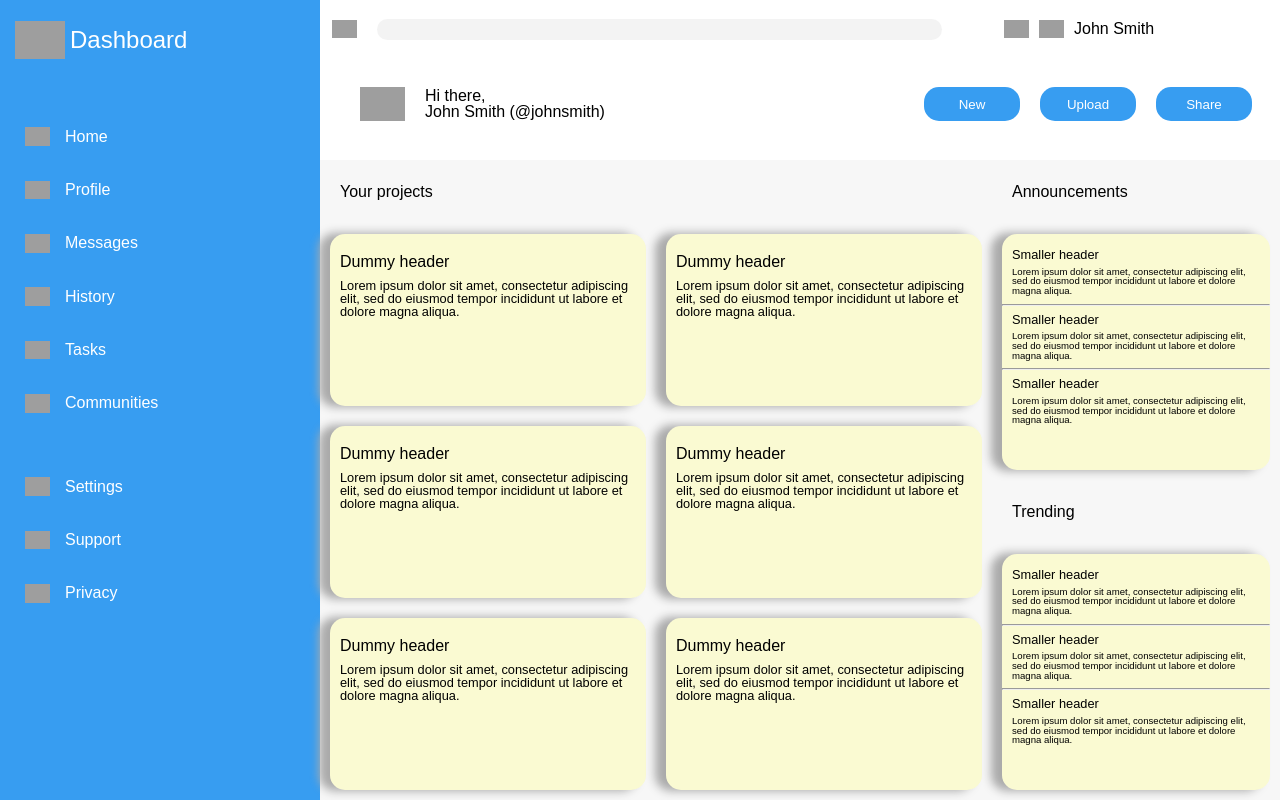
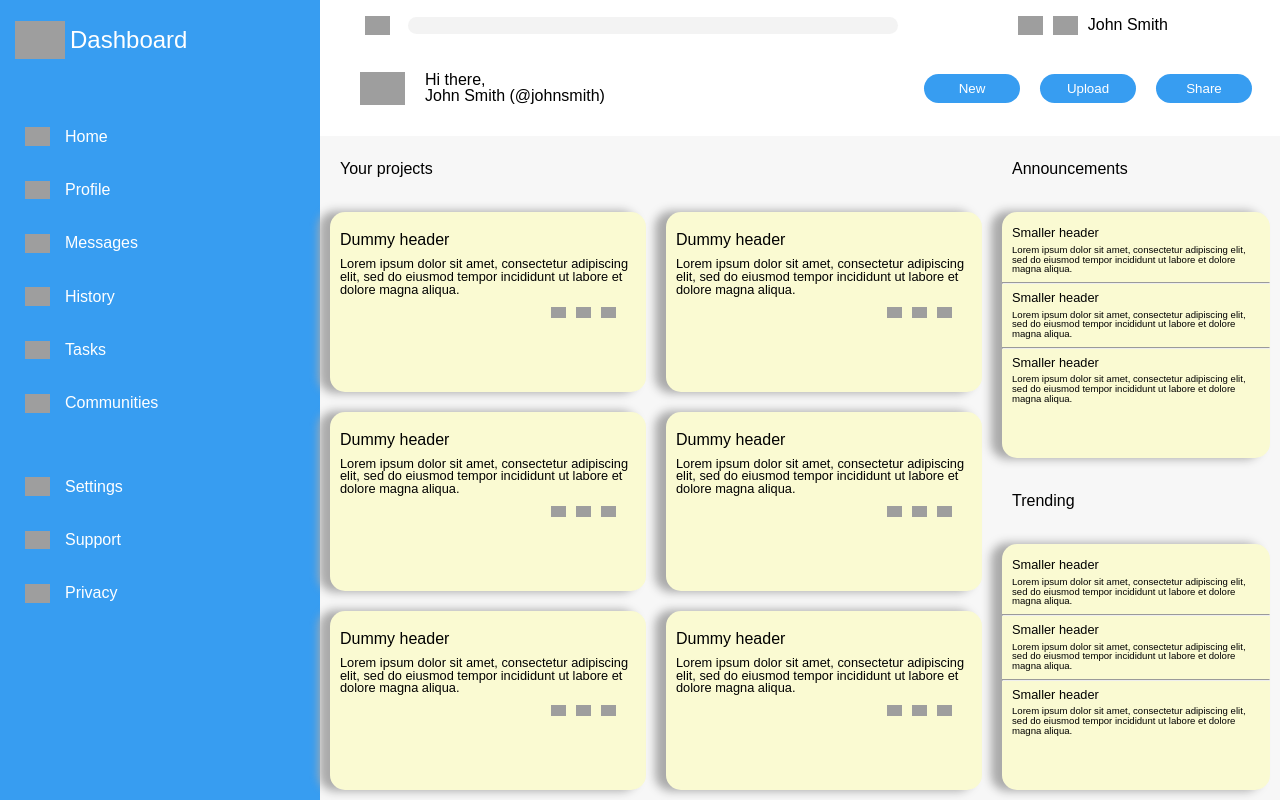
Before and after one commit to vsagrista/Admin-Dashboard, a plain HTML site: page index.html in a window 1280 px wide. Drawn offline with Linux system fonts and the light colour scheme; grey boxes are pictures that could not be loaded.

Commit message:
assignment ready

```diff
--- a/index.html
+++ b/index.html
@@ -84,7 +84,11 @@
                                 <h5>Dummy header</h5>
                                 <p>Lorem ipsum dolor sit amet, consectetur adipiscing elit, sed do eiusmod tempor incididunt ut labore et dolore magna aliqua.</p>
                             </div>
-                            <div class="incons-area-box"></div>
+                            <div class="incons-area-box">
+                                <img src="https://cdn-icons-png.flaticon.com/512/753/753263.png" alt="notifications icon">
+                                <img src="https://cdn-icons-png.flaticon.com/512/8299/8299572.png" alt="notifications icon">
+                                <img src="https://cdn-icons-png.flaticon.com/512/929/929468.png" alt="notifications icon">
+                            </div>
                         </div>
                     </div>
                     <div class="project-detail">
@@ -93,7 +97,11 @@
                                 <h5>Dummy header</h5>
                                 <p>Lorem ipsum dolor sit amet, consectetur adipiscing elit, sed do eiusmod tempor incididunt ut labore et dolore magna aliqua.</p>
                             </div>
-                            <div class="incons-area-box"></div>
+                            <div class="incons-area-box">
+                                <img src="https://cdn-icons-png.flaticon.com/512/753/753263.png" alt="notifications icon">
+                                <img src="https://cdn-icons-png.flaticon.com/512/8299/8299572.png" alt="notifications icon">
+                                <img src="https://cdn-icons-png.flaticon.com/512/929/929468.png" alt="notifications icon">
+                            </div>
                         </div>
                     </div>
                     <div class="project-detail">
@@ -102,7 +110,11 @@
                                 <h5>Dummy header</h5>
                                 <p>Lorem ipsum dolor sit amet, consectetur adipiscing elit, sed do eiusmod tempor incididunt ut labore et dolore magna aliqua.</p>
                             </div>
-                            <div class="incons-area-box"></div>
+                            <div class="incons-area-box">
+                                <img src="https://cdn-icons-png.flaticon.com/512/753/753263.png" alt="notifications icon">
+                                <img src="https://cdn-icons-png.flaticon.com/512/8299/8299572.png" alt="notifications icon">
+                                <img src="https://cdn-icons-png.flaticon.com/512/929/929468.png" alt="notifications icon">
+                            </div>
                         </div>
                     </div>
                     <div class="project-detail">
@@ -111,7 +123,11 @@
                                 <h5>Dummy header</h5>
                                 <p>Lorem ipsum dolor sit amet, consectetur adipiscing elit, sed do eiusmod tempor incididunt ut labore et dolore magna aliqua.</p>
                             </div>
-                            <div class="incons-area-box"></div>
+                            <div class="incons-area-box">
+                                <img src="https://cdn-icons-png.flaticon.com/512/753/753263.png" alt="notifications icon">
+                                <img src="https://cdn-icons-png.flaticon.com/512/8299/8299572.png" alt="notifications icon">
+                                <img src="https://cdn-icons-png.flaticon.com/512/929/929468.png" alt="notifications icon">
+                            </div>
                         </div>
                     </div>
                     <div class="project-detail">
@@ -120,7 +136,11 @@
                                 <h5>Dummy header</h5>
                                 <p>Lorem ipsum dolor sit amet, consectetur adipiscing elit, sed do eiusmod tempor incididunt ut labore et dolore magna aliqua.</p>
                             </div>
-                            <div class="incons-area-box"></div>
+                            <div class="incons-area-box">
+                                <img src="https://cdn-icons-png.flaticon.com/512/753/753263.png" alt="notifications icon">
+                                <img src="https://cdn-icons-png.flaticon.com/512/8299/8299572.png" alt="notifications icon">
+                                <img src="https://cdn-icons-png.flaticon.com/512/929/929468.png" alt="notifications icon">
+                            </div>
                         </div>
                     </div>
                     <div class="project-detail">
@@ -129,7 +149,11 @@
                                 <h5>Dummy header</h5>
                                 <p>Lorem ipsum dolor sit amet, consectetur adipiscing elit, sed do eiusmod tempor incididunt ut labore et dolore magna aliqua.</p>
                             </div>
-                            <div class="incons-area-box"></div>
+                            <div class="incons-area-box">
+                                <img src="https://cdn-icons-png.flaticon.com/512/753/753263.png" alt="notifications icon">
+                                <img src="https://cdn-icons-png.flaticon.com/512/8299/8299572.png" alt="notifications icon">
+                                <img src="https://cdn-icons-png.flaticon.com/512/929/929468.png" alt="notifications icon">
+                            </div>
                         </div>
                     </div>
                 </div>
--- a/styles.css
+++ b/styles.css
@@ -110,7 +110,7 @@ h1 {
 
 .main-panel-right {
     display: grid;
-    grid-template-rows: 20% 80%;
+    grid-template-rows: 17% 83%;
 }
 
 .right-inner-panel-top {
@@ -128,6 +128,9 @@ h1 {
     display: grid;
     grid-template-columns: 70% 30%;
 }
+.right-inner-panel-row {
+    grid-template-columns: 68% 32%;
+}
 
 .right-inner-panel-row-bottom {
     grid-template-columns: 60% 40%;
@@ -140,7 +143,7 @@ h1 {
 .right-inner-panel-row input {
     opacity: 0.5;
     border: none;
-    width: 85%;
+    width: 80%;
     border-radius: 25px;
     background: #e8e8e8;
     height: 50%;
@@ -150,7 +153,7 @@ h1 {
 .profile-area, .search-bar-area {
     display: flex;
     align-items: center;
-    padding: 10px 0 0 12px;
+    padding: 10px 0 0 45px;
 }
 
 .profile-area img {
@@ -260,3 +263,14 @@ h1 {
     font-size: 0.6em;
     margin-top: 5px;
 }
+
+.incons-area-box {
+    padding: 10px 30px 0 0;
+    display: flex;
+    justify-content: flex-end;
+    gap: 10px;
+}
+
+.incons-area-box img {
+    width: 15px;
+}
```
